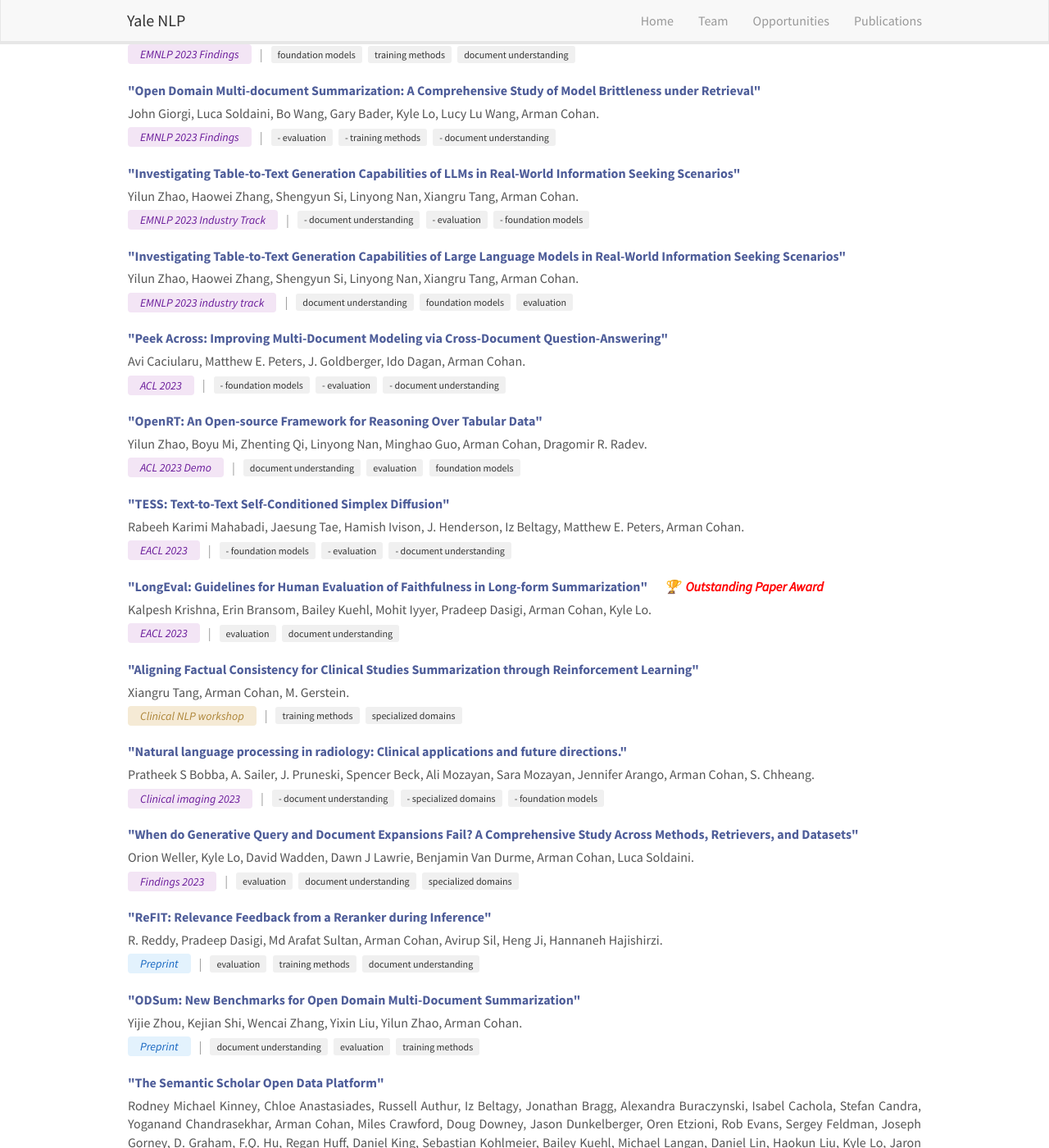
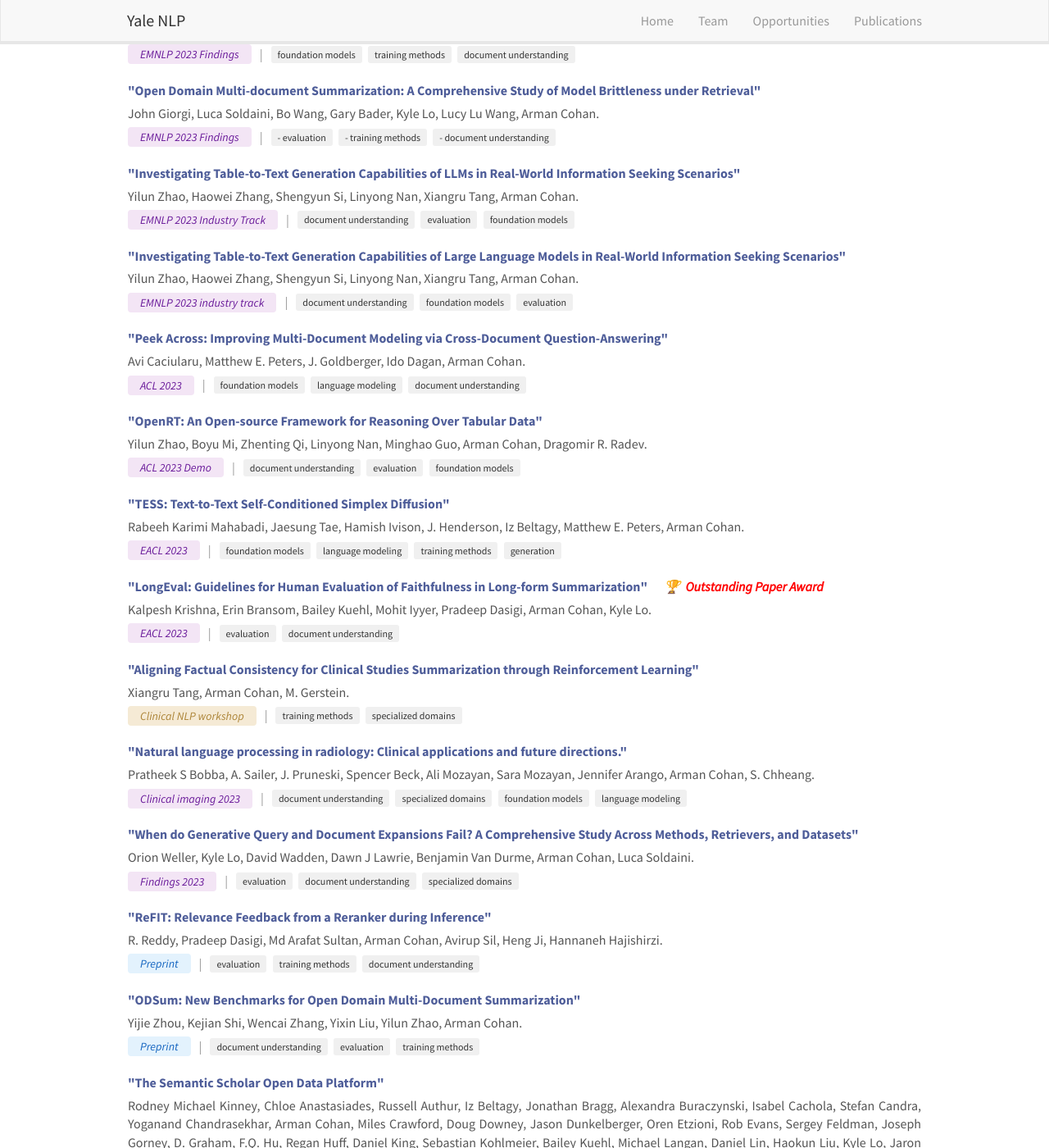
Before and after one commit to yale-nlp/yale-nlp.github.io, a Jekyll site: the page built from _pages/publications.md, in a window 1280 px wide and 1400 px high, scrolled down 4548 px. Shown: the whole window at 82% size. Built offline with Jekyll 4.4.1, drawn with Linux system fonts in a browser that asks for light colours; nearby versions of some CDN libraries; some of the changed text lies outside the part shown.

Commit message:
update publications

```diff
--- a/_data/publications/2023_publist_updated.yml
+++ b/_data/publications/2023_publist_updated.yml
@@ -13,7 +13,6 @@
   category:
     - document understanding
     - evaluation
-    - foundation models
   paper_link: https://arxiv.org/pdf/2305.14772.pdf
   arxiv_url: A Question Answering Framework for Decontextualizing User-facing Snippets from Scientific Documents
 - url: https://www.semanticscholar.org/paper/beeaa3b353f0afeb2387f8336c052042a9b78cc0
@@ -133,9 +132,9 @@
   project: other
   display: 1
   category:
-    - "- document understanding"
-    - "- evaluation"
-    - "- foundation models"
+    - document understanding
+    - evaluation
+    - foundation models
   paper_link: https://arxiv.org/pdf/2305.14987.pdf
   arxiv_url: Investigating Table-to-Text Generation Capabilities of LLMs in Real-World Information Seeking Scenarios
 - url: https://www.semanticscholar.org/paper/99b880398677a04c5442d5afb38d8b68d65151b9
@@ -169,9 +168,9 @@
   project: other
   display: 1
   category:
-    - "- foundation models"
-    - "- evaluation"
-    - "- document understanding"
+    - foundation models
+    - language modeling
+    - document understanding
   paper_link: https://aclanthology.org/2023.acl-long.110.pdf
   arxiv_url: Long-Span Question-Answering
 - url: https://www.semanticscholar.org/paper/a0ee62ff9a6a00d29634a5146f9ffb91ec730e32
@@ -209,9 +208,10 @@
   project: other
   display: 1
   category:
-    - "- foundation models"
-    - "- evaluation"
-    - "- document understanding"
+    - foundation models
+    - language modeling
+    - training methods
+    - generation
   paper_link: https://aclanthology.org/2024.eacl-long.144.pdf
   arxiv_url: Dirichlet forms of diffusion processes on Thoma simplex
 - url: https://www.semanticscholar.org/paper/f1f6c61ed0b80a785e4e5d0d97a454dbe6126c63
@@ -266,9 +266,10 @@
   project: other
   display: 1
   category:
-    - "- document understanding"
-    - "- specialized domains"
-    - "- foundation models"
+    - document understanding
+    - specialized domains
+    - foundation models
+    - language modeling
   arxiv_url: Adversarial Attacks and Defenses for Social Network Text Processing Applications
 - url: https://www.semanticscholar.org/paper/dcba37400ad86aaf0d47e5cdfa2fcfa98f089401
   title: '"When do Generative Query and Document Expansions Fail? A Comprehensive Study Across Methods, Retrievers, and Datasets"'
--- a/_data/publications/2024_publist_updated.yml
+++ b/_data/publications/2024_publist_updated.yml
@@ -11,7 +11,7 @@
   category:
     - training methods
     - alignment
-    - interpretability
+    - language modeling
   paper_link: https://arxiv.org/pdf/2407.13709.pdf
 - url: https://www.semanticscholar.org/paper/71303f1c03a56694d983b1c0230b432714243ba2
   title: '"SciRIFF: A Resource to Enhance Language Model Instruction-Following over Scientific Literature"'
@@ -30,6 +30,7 @@
   category:
     - foundation models
     - specialized domains
+    - language modeling
   paper_link: null
   arxiv_url: SciRIFF
 - url: https://www.semanticscholar.org/paper/12db3efff4cc9e16822dd64bb1cad66f3f034f3b
@@ -153,6 +154,7 @@
   display: 1
   category:
     - foundation models
+    - language modeling
     - science of LLMs
   paper_link: https://arxiv.org/pdf/2402.00838.pdf
   arxiv_url: Language Cognition and Language Computation -- Human and Machine Language Understanding
@@ -247,6 +249,7 @@
   display: 1
   category:
     - foundation models
+    - language modeling
     - generation
     - evaluation
   paper_link: https://arxiv.org/pdf/2406.14275.pdf
@@ -315,7 +318,9 @@
     - Arman Cohan.
   project: other
   display: 1
-  category: foundation models
+  category:
+    - foundation models
+    - language modeling
   paper_link: https://arxiv.org/pdf/2305.14239.pdf
   arxiv_url: Surveying the Landscape of Text Summarization with Deep Learning
 - url: https://www.semanticscholar.org/paper/af565483dfbe3b0fa4fe9f715170666a06bce5ac
@@ -333,6 +338,7 @@
   category:
     - evaluation
     - foundation models
+    - language modeling
     - training methods
   paper_link: https://arxiv.org/pdf/2311.09783.pdf
   arxiv_url: An Open Source Data Contamination Report for Large Language Models
```
